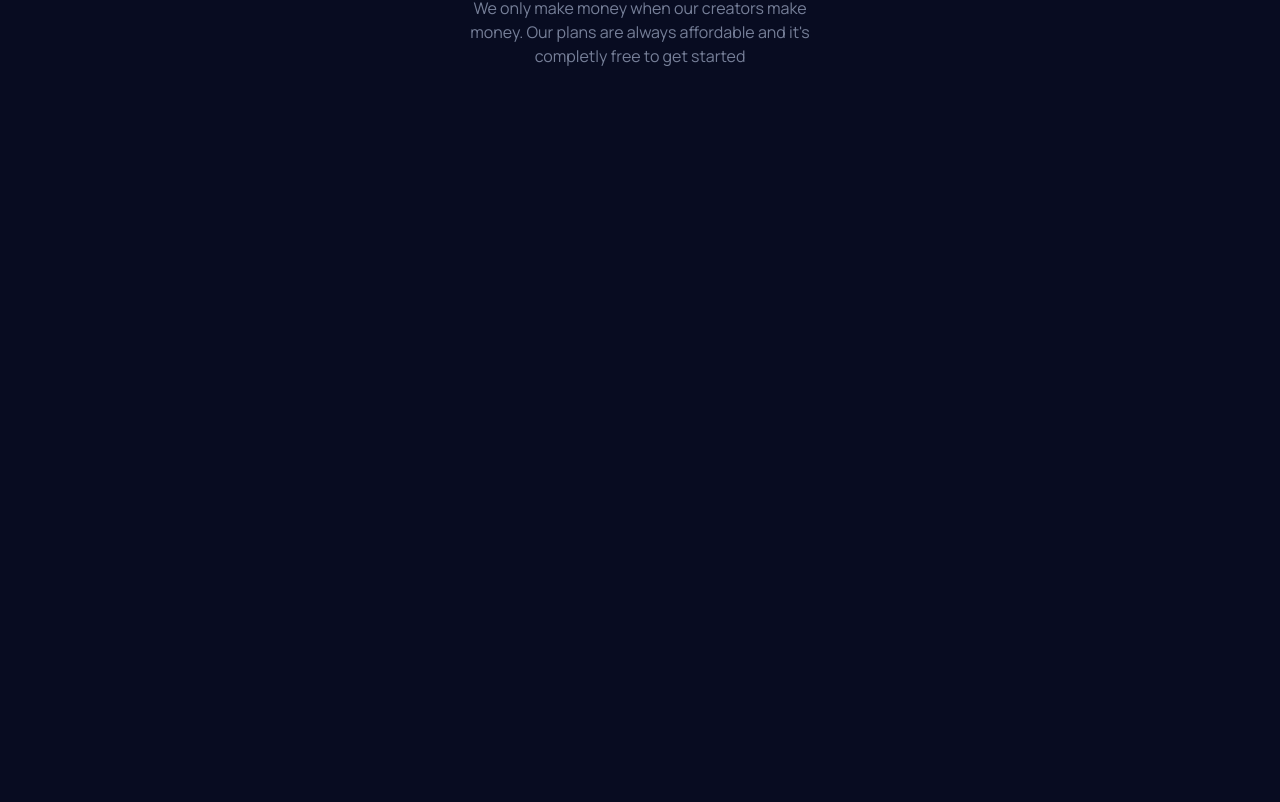
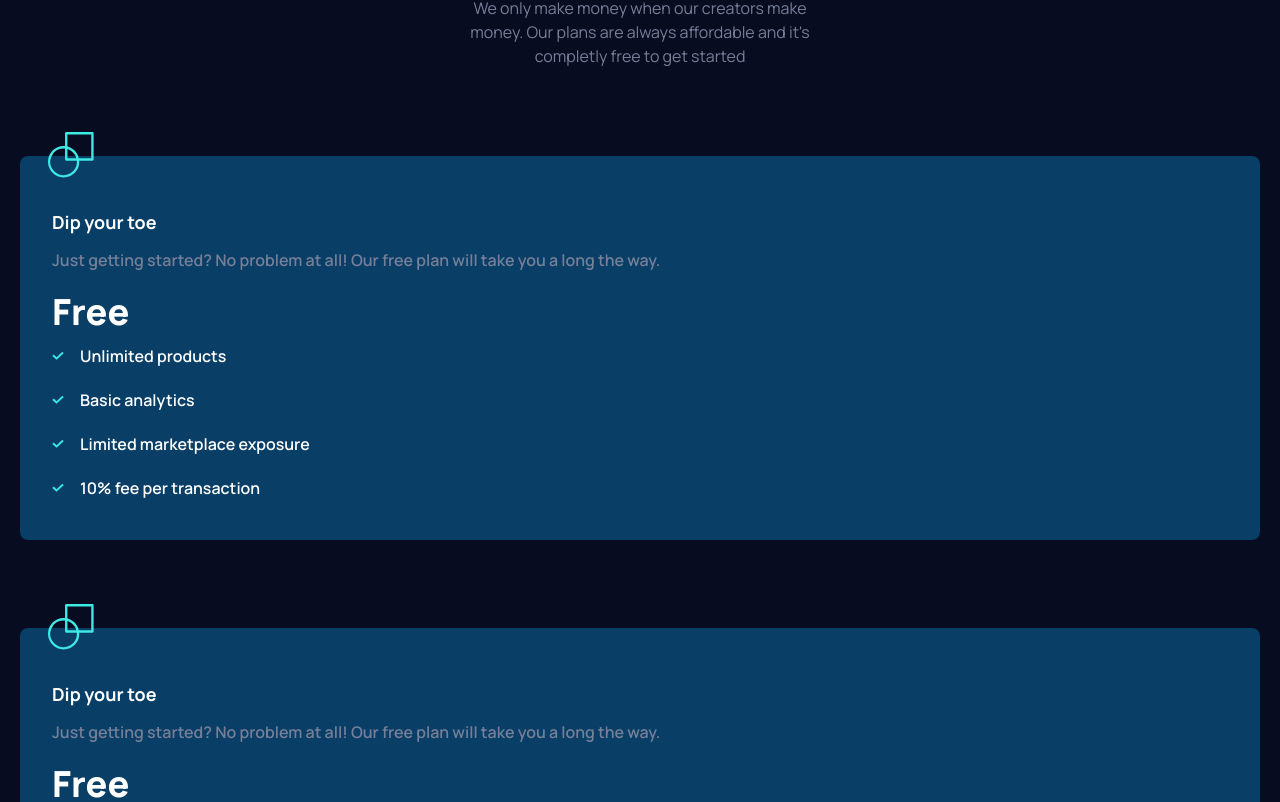
Before and after one commit to akhoz/MarkerLandingPage, a React (Vite) app: page / in a window 1280 px wide. Shown: the part 1418-2220 px from the top of the page. Before the commit the page ends 1486 px from the top, so only its background shows below. Built offline with nearby package versions, Linux system fonts and the light colour scheme.

Commit message:
Implementing Card for sm design

```diff
--- a/src/App.tsx
+++ b/src/App.tsx
@@ -2,6 +2,7 @@ import './App.css'
 import TitleMobile from './components/TitleMobile';
 import Title from './components/Title';
 import HeroCard from './components/HeroCard';
+import FreeCard from './components/FreeCard';
 
 function App() {
   const assetsPath: string = './images/';
@@ -53,6 +54,8 @@ function App() {
           We only make money when our creators make money. Our plans are always affordable and it's completly free to get started
         </p>
       </div>
+      <FreeCard/>
+      <FreeCard/>
     </div>
   )
 }
--- /dev/null
+++ b/src/components/FreeCard.tsx
@@ -0,0 +1,69 @@
+
+function FreeCard() {
+    const assetsPath: string = './images/';
+    return (
+        <div className='relative mt-16'>
+            <img src={`${assetsPath}icon-free.svg`}
+            className='absolute top-0 ml-12'/>
+            <div className='bg-myBlue mt-6 pt-3 px-8 mx-5 rounded-lg'>
+                <p className='text-white font-bold text-lg pt-10'>
+                    Dip your toe
+                </p>
+                <p className='text-myGray font-semibold mt-3 mb-5'>
+                    Just getting started? No problem at all! Our free plan will take you a long the way.
+                </p>
+                <p className='text-white font-extrabold text-4xl mb-3'>
+                    Free
+                </p>
+                <div className='flex flex-col pb-5'>
+                    <div className='flex flex-row items-center mb-5'>
+                    <svg
+                        xmlns="http://www.w3.org/2000/svg"
+                        width="12"
+                        height="9">
+                        <path fill="#3EE9E5" d="M10.319.768l1.363 1.464-7.128 6.634L.319 4.924 1.682 3.46l2.871 2.674z"/>
+                    </svg>
+                        <p className='text-white font-semibold ml-4'>
+                            Unlimited products
+                        </p>
+                    </div>
+                    <div className='flex flex-row items-center mb-5'>
+                    <svg
+                        xmlns="http://www.w3.org/2000/svg"
+                        width="12"
+                        height="9">
+                        <path fill="#3EE9E5" d="M10.319.768l1.363 1.464-7.128 6.634L.319 4.924 1.682 3.46l2.871 2.674z"/>
+                    </svg>
+                        <p className='text-white font-semibold ml-4'>
+                            Basic analytics
+                        </p>
+                    </div>
+                    <div className='flex flex-row items-center mb-5'>
+                    <svg
+                        xmlns="http://www.w3.org/2000/svg"
+                        width="12"
+                        height="9">
+                        <path fill="#3EE9E5" d="M10.319.768l1.363 1.464-7.128 6.634L.319 4.924 1.682 3.46l2.871 2.674z"/>
+                    </svg>
+                        <p className='text-white font-semibold ml-4'>
+                            Limited marketplace exposure
+                        </p>
+                    </div>
+                    <div className='flex flex-row items-center mb-5'>
+                    <svg
+                        xmlns="http://www.w3.org/2000/svg"
+                        width="12"
+                        height="9">
+                        <path fill="#3EE9E5" d="M10.319.768l1.363 1.464-7.128 6.634L.319 4.924 1.682 3.46l2.871 2.674z"/>
+                    </svg>
+                        <p className='text-white font-semibold ml-4'>
+                            10% fee per transaction
+                        </p>
+                    </div>
+                </div>
+            </div>
+        </div>
+    );
+}
+
+export default FreeCard;
```
